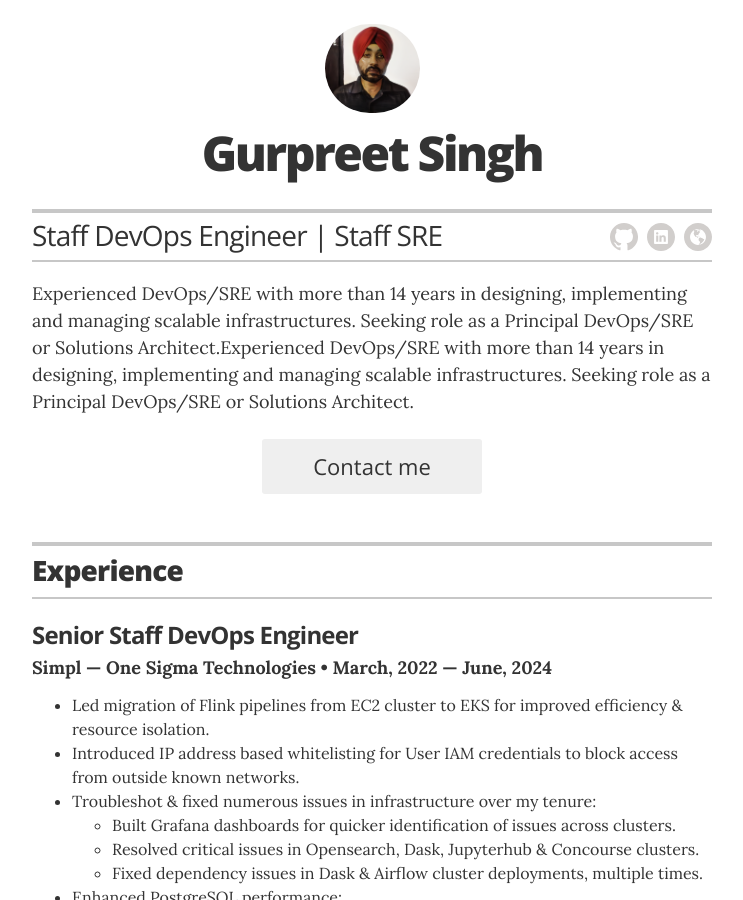
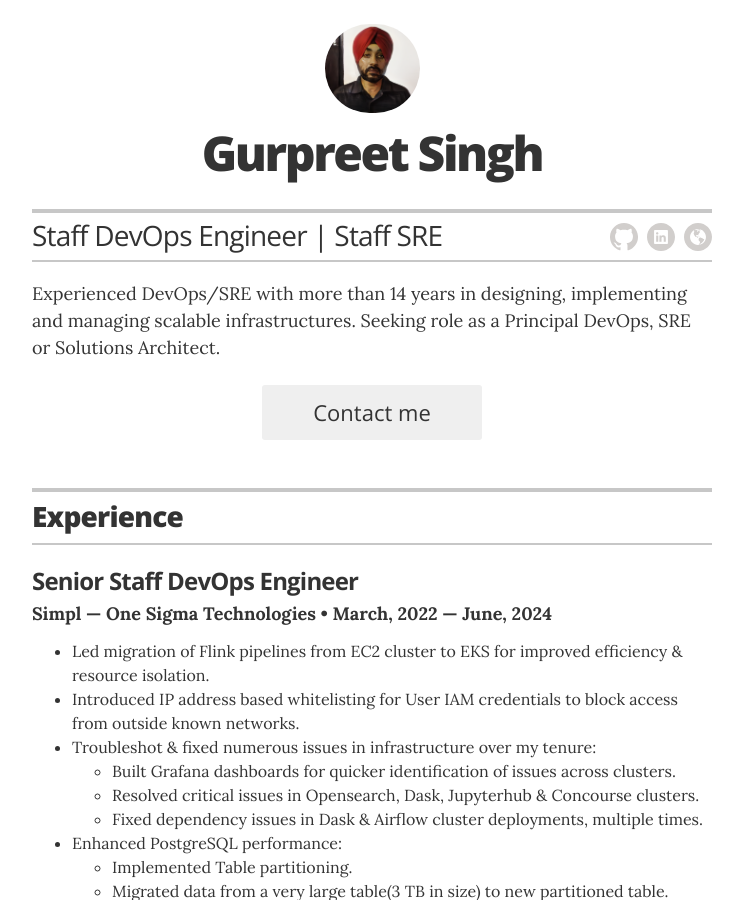
Before and after one commit to bassangurpreet/bassangurpreet.github.io, a Jekyll site: the page built from index.html, in a window 1280 px wide and 900 px high. Shown: the whole window, without its empty margins (268-1011 px from the left). Built offline with Jekyll 4.4.1, drawn with Linux system fonts in a browser that asks for light colours.

Commit message:
fixig summary in profile

```diff
--- a/_config.yml
+++ b/_config.yml
@@ -23,7 +23,7 @@ resume_contact_address:         "Khara, Punjab, India"
 resume_header_contact_info:     "Kharar, Punjab, India • +91-9910295091 • gurpreetbassan@gmail.com"
 display_header_contact_info:    "false"
 
-resume_header_intro: "<p>Experienced DevOps/SRE with more than 14 years in designing, implementing and managing scalable infrastructures. Seeking role as a Principal DevOps/SRE or Solutions Architect.Experienced DevOps/SRE with more than 14 years in designing, implementing and managing scalable infrastructures. Seeking role as a Principal DevOps/SRE or Solutions Architect.</p>"
+resume_header_intro: "<p>Experienced DevOps/SRE with more than 14 years in designing, implementing and managing scalable infrastructures. Seeking role as a Principal DevOps, SRE or Solutions Architect.</p>"
 
 # use "yes" to display the email contact button,
 # "no" to display an "I'm not looking for work" message,
```
